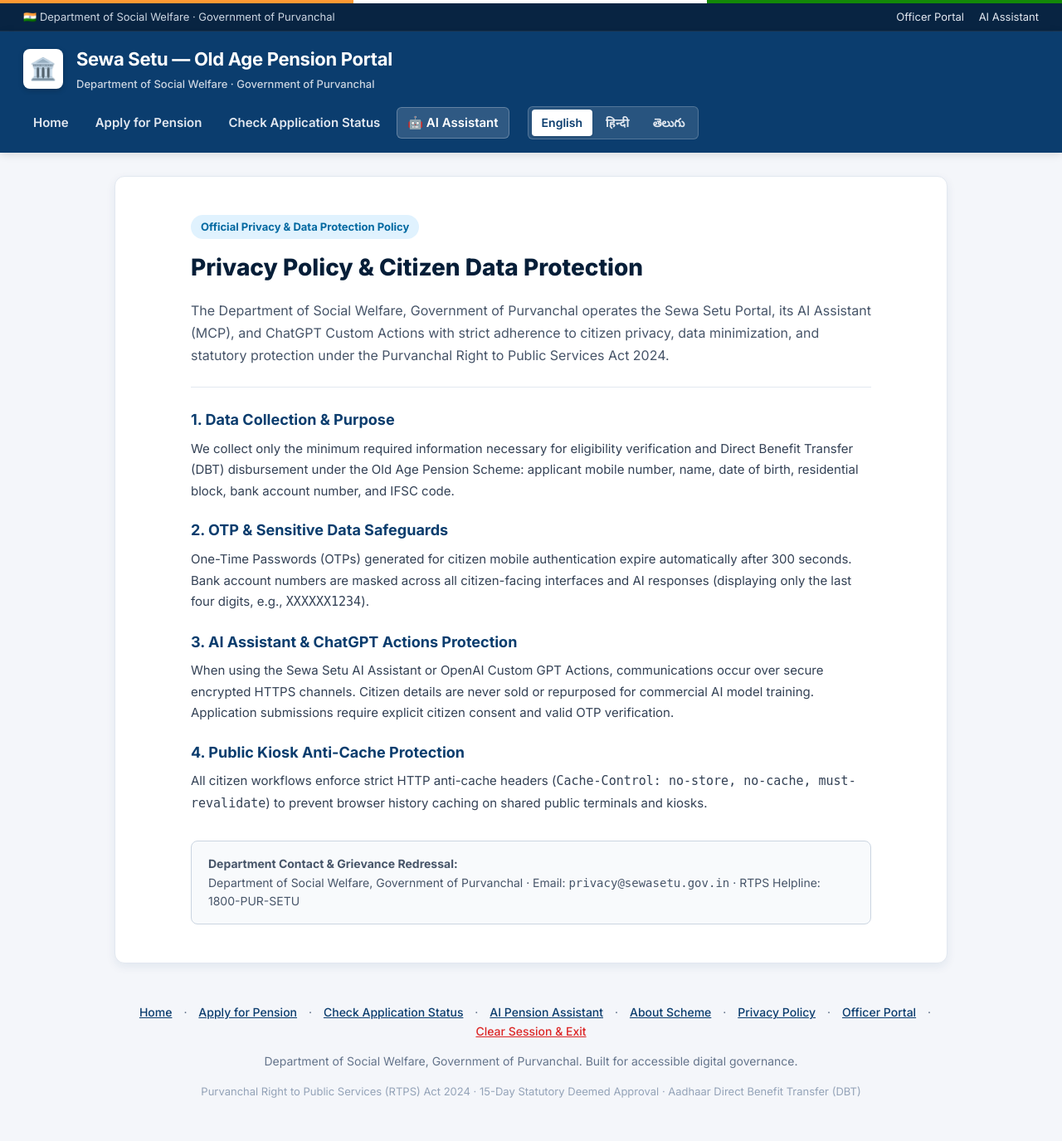
After one commit to hemantmeena2005/sewasetu-ai, a Flask app: page /privacy in a window 1280 px wide. The commit adds this page. Shown: the whole page at 83% size. Run offline with Flask 2, Linux system fonts and the light colour scheme; some libraries are stand-ins or nearby versions.

Commit message:
feat(legal): add official Privacy Policy page for ChatGPT Actions and portal footer

```diff
--- a/app/app.py
+++ b/app/app.py
@@ -1013,6 +1013,12 @@ def assistant():
     return render_template("assistant.html")
 
 
+@app.route("/privacy")
+def privacy_policy():
+    """Official citizen privacy and data protection policy."""
+    return render_template("privacy.html")
+
+
 @app.route("/api/openapi.json", methods=["GET"])
 def api_openapi_json():
     """Authoritative OpenAPI 3.1 specification for ChatGPT Custom GPT Actions."""
--- a/app/templates/base.html
+++ b/app/templates/base.html
@@ -421,6 +421,7 @@
     <a href="/status">{{ t('check_status') }}</a> &middot;
     <a href="/assistant">{% if current_lang == 'hi' %}सेवा सेतु एआई सहायक{% else %}AI Pension Assistant{% endif %}</a> &middot;
     <a href="/about">{{ t('about_scheme') }}</a> &middot;
+    <a href="/privacy">{% if current_lang == 'hi' %}गोपनीयता नीति{% else %}Privacy Policy{% endif %}</a> &middot;
     <a href="/admin">{% if current_lang == 'hi' %}अधिकारी पोर्टल{% else %}Officer Portal{% endif %}</a> &middot;
     <a href="/logout" style="color:var(--danger);">{{ t('clear_session') }}</a>
   </p>
--- /dev/null
+++ b/app/templates/privacy.html
@@ -0,0 +1,81 @@
+{% extends "base.html" %}
+{% block content %}
+<div style="max-width:820px; margin:0 auto; padding:10px 0;">
+  <div style="display:inline-block; background:#e0f2fe; color:#0369a1; font-size:13px; font-weight:700; padding:4px 12px; border-radius:16px; margin-bottom:12px;">
+    {% if current_lang == 'hi' %}आधिकारिक डेटा संरक्षण नीति{% else %}Official Privacy & Data Protection Policy{% endif %}
+  </div>
+
+  <h2 style="font-size:28px; font-weight:800; color:var(--primary-dark); margin:0 0 16px;">
+    {% if current_lang == 'hi' %}गोपनीयता नीति (Privacy Policy){% else %}Privacy Policy & Citizen Data Protection{% endif %}
+  </h2>
+
+  <p style="font-size:16px; color:#475569; line-height:1.7;">
+    {% if current_lang == 'hi' %}
+    समाज कल्याण विभाग, पूर्वांचल सरकार द्वारा संचालित सेवा सेतु पोर्टल और इसके एआई सहायक (MCP व ChatGPT Custom Actions) नागरिकों की व्यक्तिगत व वित्तीय जानकारी की सुरक्षा के लिए पूर्णतः प्रतिबद्ध हैं।
+    {% else %}
+    The Department of Social Welfare, Government of Purvanchal operates the Sewa Setu Portal, its AI Assistant (MCP), and ChatGPT Custom Actions with strict adherence to citizen privacy, data minimization, and statutory protection under the Purvanchal Right to Public Services Act 2024.
+    {% endif %}
+  </p>
+
+  <hr style="border:none; border-top:1px solid var(--border-color); margin:24px 0;">
+
+  <div style="display:flex; flex-direction:column; gap:20px; font-size:15px; line-height:1.7; color:#334155;">
+    <div>
+      <h3 style="font-size:18px; font-weight:700; color:var(--primary); margin:0 0 6px;">
+        1. {% if current_lang == 'hi' %}डेटा संग्रह और उपयोग{% else %}Data Collection & Purpose{% endif %}
+      </h3>
+      <p style="margin:0;">
+        {% if current_lang == 'hi' %}
+        हम केवल वही जानकारी एकत्र करते हैं जो वृद्धावस्था पेंशन योजना के तहत पात्रता सत्यापन और डीबीटी (Direct Benefit Transfer) के लिए आवश्यक है: मोबाइल नंबर, नाम, जन्मतिथि, पता, बैंक खाता संख्या और आईएफएससी कोड।
+        {% else %}
+        We collect only the minimum required information necessary for eligibility verification and Direct Benefit Transfer (DBT) disbursement under the Old Age Pension Scheme: applicant mobile number, name, date of birth, residential block, bank account number, and IFSC code.
+        {% endif %}
+      </p>
+    </div>
+
+    <div>
+      <h3 style="font-size:18px; font-weight:700; color:var(--primary); margin:0 0 6px;">
+        2. {% if current_lang == 'hi' %}ओटीपी और संवेदनशील डेटा सुरक्षा{% else %}OTP & Sensitive Data Safeguards{% endif %}
+      </h3>
+      <p style="margin:0;">
+        {% if current_lang == 'hi' %}
+        मोबाइल सत्यापन के लिए उत्पन्न ओटीपी केवल 300 सेकंड के लिए मान्य होता है। बैंक खाता विवरण पोर्टल और एआई प्रतिक्रियाओं में केवल अंतिम 4 अंकों (उदा. XXXXXX1234) के साथ सुरक्षित रूप से मास्क किया जाता है।
+        {% else %}
+        One-Time Passwords (OTPs) generated for citizen mobile authentication expire automatically after 300 seconds. Bank account numbers are masked across all citizen-facing interfaces and AI responses (displaying only the last four digits, e.g., <code>XXXXXX1234</code>).
+        {% endif %}
+      </p>
+    </div>
+
+    <div>
+      <h3 style="font-size:18px; font-weight:700; color:var(--primary); margin:0 0 6px;">
+        3. {% if current_lang == 'hi' %}एआई सहायक एवं चैटजीपीटी एकीकरण{% else %}AI Assistant & ChatGPT Actions Protection{% endif %}
+      </h3>
+      <p style="margin:0;">
+        {% if current_lang == 'hi' %}
+        जब आप हमारे एआई सहायक या चैटजीपीटी एक्शन का उपयोग करते हैं, तो कोई भी व्यक्तिगत डेटा अनधिकृत तृतीय पक्षों को नहीं बेचा जाता और न ही मॉडल प्रशिक्षण के लिए उपयोग किया जाता है। सभी सबमिशन नागरिक की स्पष्ट सहमति के बाद ही पंजीकृत होते हैं।
+        {% else %}
+        When using the Sewa Setu AI Assistant or OpenAI Custom GPT Actions, communications occur over secure encrypted HTTPS channels. Citizen details are never sold or repurposed for commercial AI model training. Application submissions require explicit citizen consent and valid OTP verification.
+        {% endif %}
+      </p>
+    </div>
+
+    <div>
+      <h3 style="font-size:18px; font-weight:700; color:var(--primary); margin:0 0 6px;">
+        4. {% if current_lang == 'hi' %}सार्वजनिक कियोस्क सुरक्षा{% else %}Public Kiosk Anti-Cache Protection{% endif %}
+      </h3>
+      <p style="margin:0;">
+        {% if current_lang == 'hi' %}
+        सार्वजनिक काउंटरों पर नागरिकों की गोपनीयता बनाए रखने के लिए, सभी नागरिक पृष्ठ सख्त एंटी-कैश हेडर (no-store, no-cache) लागू करते हैं और "सत्र समाप्त करें" पर क्लिक करते ही सारा स्थानीय डेटा नष्ट हो जाता है।
+        {% else %}
+        All citizen workflows enforce strict HTTP anti-cache headers (<code>Cache-Control: no-store, no-cache, must-revalidate</code>) to prevent browser history caching on shared public terminals and kiosks.
+        {% endif %}
+      </p>
+    </div>
+  </div>
+
+  <div style="margin-top:32px; padding:16px 20px; background:#f8fafc; border:1px solid #cbd5e1; border-radius:8px; font-size:14px; color:#475569;">
+    <strong>{% if current_lang == 'hi' %}संपर्क व शिकायत निवारण:{% else %}Department Contact & Grievance Redressal:{% endif %}</strong><br>
+    Department of Social Welfare, Government of Purvanchal &middot; Email: <code>privacy@sewasetu.gov.in</code> &middot; RTPS Helpline: 1800-PUR-SETU
+  </div>
+</div>
+{% endblock %}
```
